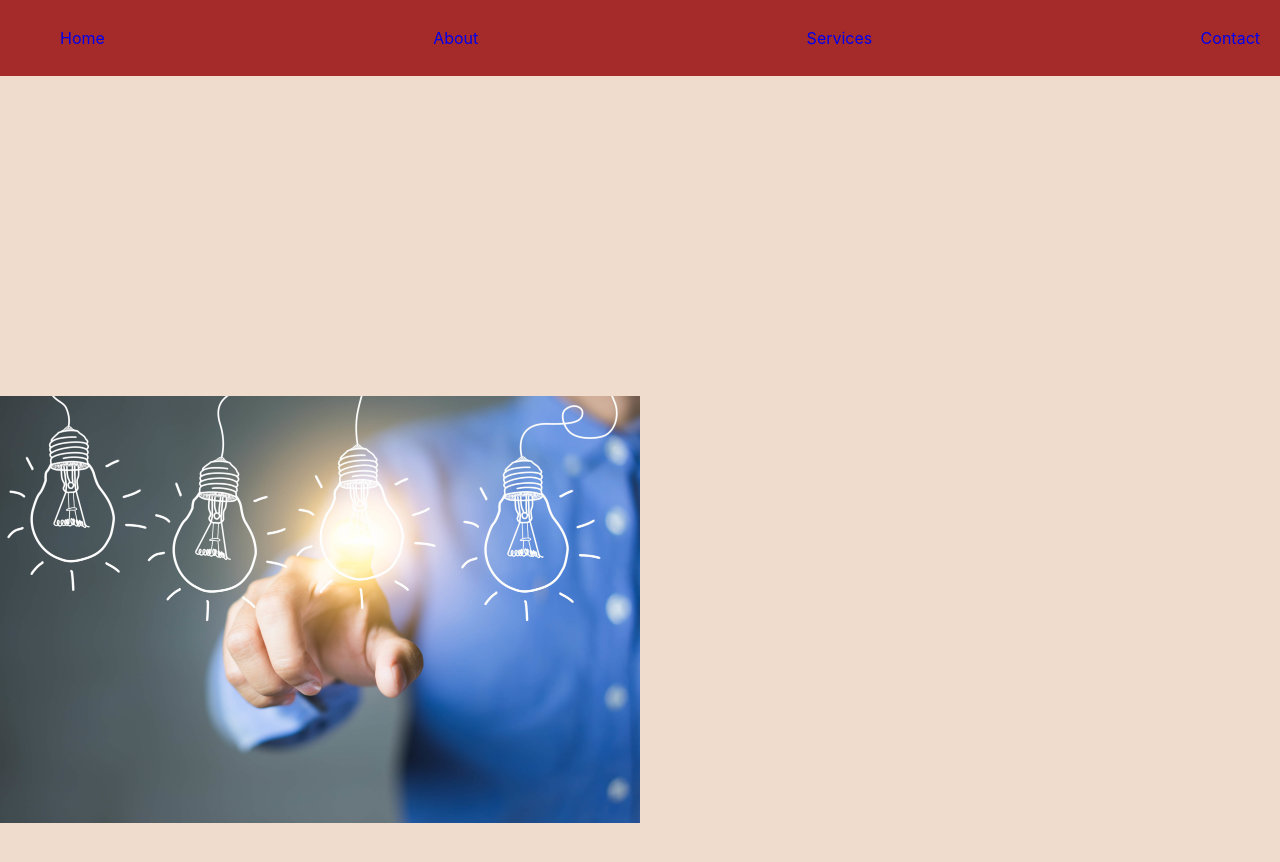
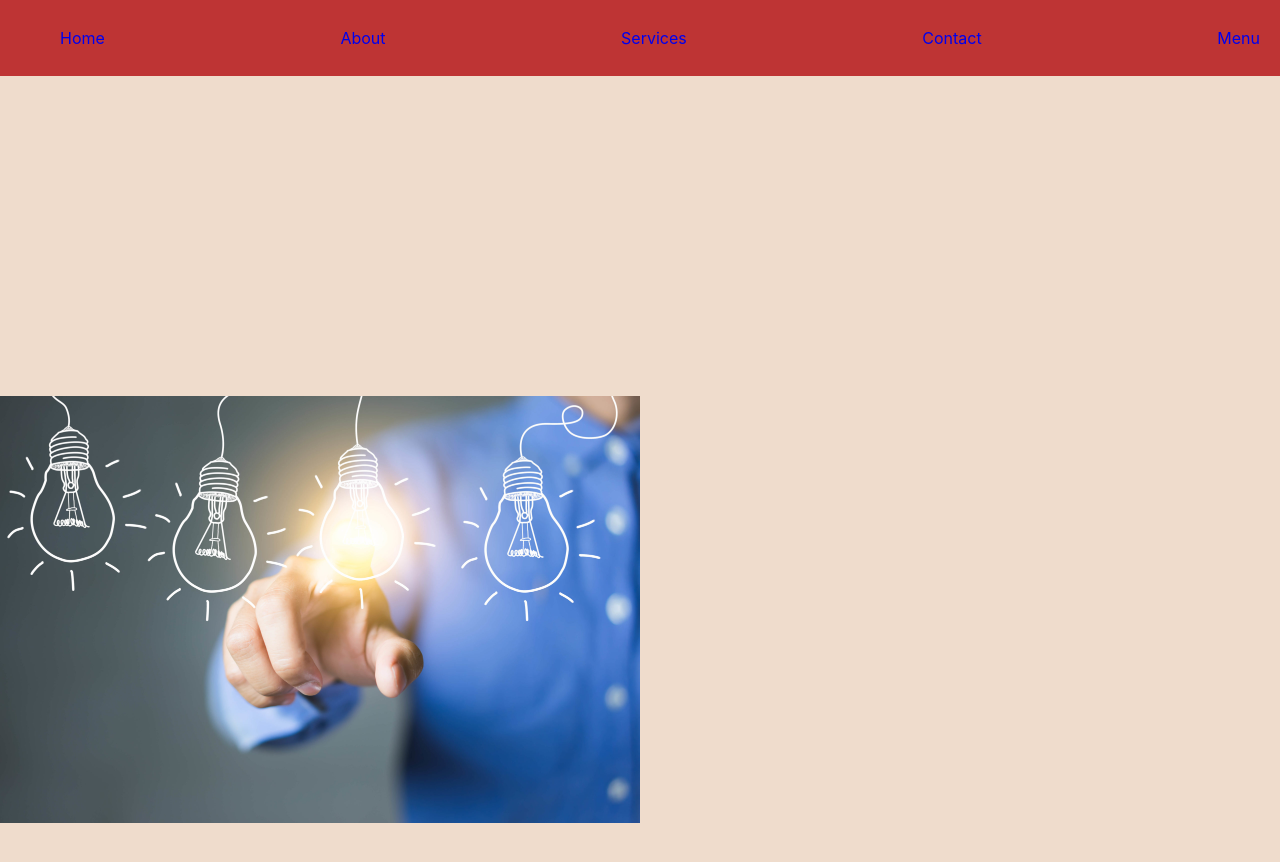
Before and after one commit to Alina-Ijaz/Web, a React (Create React App) app in the folder my-app/: page / in a window 1280 px wide. Shown: the top 862 px of the page. Built offline with nearby package versions, Linux system fonts and the light colour scheme.

Commit message:
Change color

```diff
--- a/my-app/src/Components/Menu.css
+++ b/my-app/src/Components/Menu.css
@@ -1,5 +1,5 @@
 nav {
-  background-color: brown;
+  background-color: rgb(190, 52, 52);
   display: flow-root;
   font-size: 18px;
 }
--- a/my-app/src/Components/Menu.js
+++ b/my-app/src/Components/Menu.js
@@ -9,6 +9,7 @@ function Menu() {
         <li><a href="#about">About</a></li>
         <li><a href="#services">Services</a></li>
         <li><a href="#contact">Contact</a></li>
+        <li><a href="#menu">Menu</a></li>
       </ul>
     </nav>
   );
```
